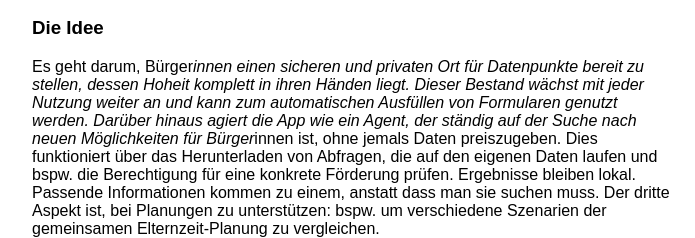
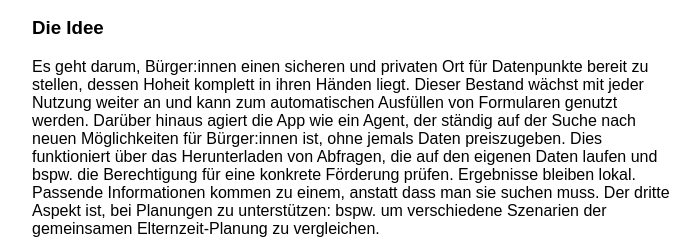
Before and after one commit to Citizen-Knowledge-Graph/ckg-site, an Eleventy site: page src/index.md in a window 1280 px wide. Shown: the part 610-848 px from the top of the page, 288-983 px from the left. Built offline with nearby package versions, Linux system fonts and the light colour scheme; Eleventy itself is replaced by a stand-in of ours; files that its build step writes are made by us from their sources.

Commit message:
Use of asterisk triggers italic formatting

```diff
--- a/src/index.md
+++ b/src/index.md
@@ -12,7 +12,7 @@ layout: layout.njk
     <p>Wir sind alle drei <a href="https://digitalservice.bund.de/fellowships/tech4germany">Tech4Germany</a> Alumni. <a href="https://github.com/benjaminaaron">Benjamin</a> arbeitet aktuell als Softwareentwickler im Projekt "Neues Rechtsinformationssystem" beim DigitalService. <a href="https://espinosaureta.com/">Vanessa</a> verbessert bei ifok digitale Dienstleistungen der Verwaltung. Und <a href="https://github.com/wbglaeser">Ben</a> entwickelt als Data Engineer Machine Learning Modelle bei SoundCloud. Kontakt: <a href="mailto:citizenknowledgegraph@googlegroups.com">citizenknowledgegraph@googlegroups.com</a></p>
 
     <h3>Die Idee</h3>
-    <p>Es geht darum, Bürger*innen einen sicheren und privaten Ort für Datenpunkte bereit zu stellen, dessen Hoheit komplett in ihren Händen liegt. Dieser Bestand wächst mit jeder Nutzung weiter an und kann zum automatischen Ausfüllen von Formularen genutzt werden. Darüber hinaus agiert die App wie ein Agent, der ständig auf der Suche nach neuen Möglichkeiten für Bürger*innen ist, ohne jemals Daten preiszugeben. Dies funktioniert über das Herunterladen von Abfragen, die auf den eigenen Daten laufen und bspw. die Berechtigung für eine konkrete Förderung prüfen. Ergebnisse bleiben lokal. Passende Informationen kommen zu einem, anstatt dass man sie suchen muss. Der dritte Aspekt ist, bei Planungen zu unterstützen: bspw. um verschiedene Szenarien der gemeinsamen Elternzeit-Planung zu vergleichen.</p>
+    <p>Es geht darum, Bürger:innen einen sicheren und privaten Ort für Datenpunkte bereit zu stellen, dessen Hoheit komplett in ihren Händen liegt. Dieser Bestand wächst mit jeder Nutzung weiter an und kann zum automatischen Ausfüllen von Formularen genutzt werden. Darüber hinaus agiert die App wie ein Agent, der ständig auf der Suche nach neuen Möglichkeiten für Bürger:innen ist, ohne jemals Daten preiszugeben. Dies funktioniert über das Herunterladen von Abfragen, die auf den eigenen Daten laufen und bspw. die Berechtigung für eine konkrete Förderung prüfen. Ergebnisse bleiben lokal. Passende Informationen kommen zu einem, anstatt dass man sie suchen muss. Der dritte Aspekt ist, bei Planungen zu unterstützen: bspw. um verschiedene Szenarien der gemeinsamen Elternzeit-Planung zu vergleichen.</p>
 
     <h3>Die Suche nach Daten und Partnern</h3>
     <p>Aktuell sind wir auf der Suche nach Datenquellen, die wir für einen ersten prototypischen Durchstich der Idee verwenden können - je strukturierter diese Daten vorliegen, desto besser. Wir möchten realen Bürger:innen einen realen Mehrwert liefern, indem wir ihnen Angebote des Staates oder ihrer Kommunen nahebringen, zu denen sie berechtigt sind und von denen sie aber ggf. noch nicht wissen. Dies können konkrete Fördermaßnahmen wie beispielsweise der Kinderzuschlag sein, aber auch Weiterbildungen, Möglichkeiten des sozialen Engagements und vieles mehr. Wir freuen uns auch sehr, wenn jemand Interesse hat, den eigenen "Datenbereich" mit einzubringen und gemeinsam zu schauen, wie wir damit Mehrwert schaffen können.</p>
```
